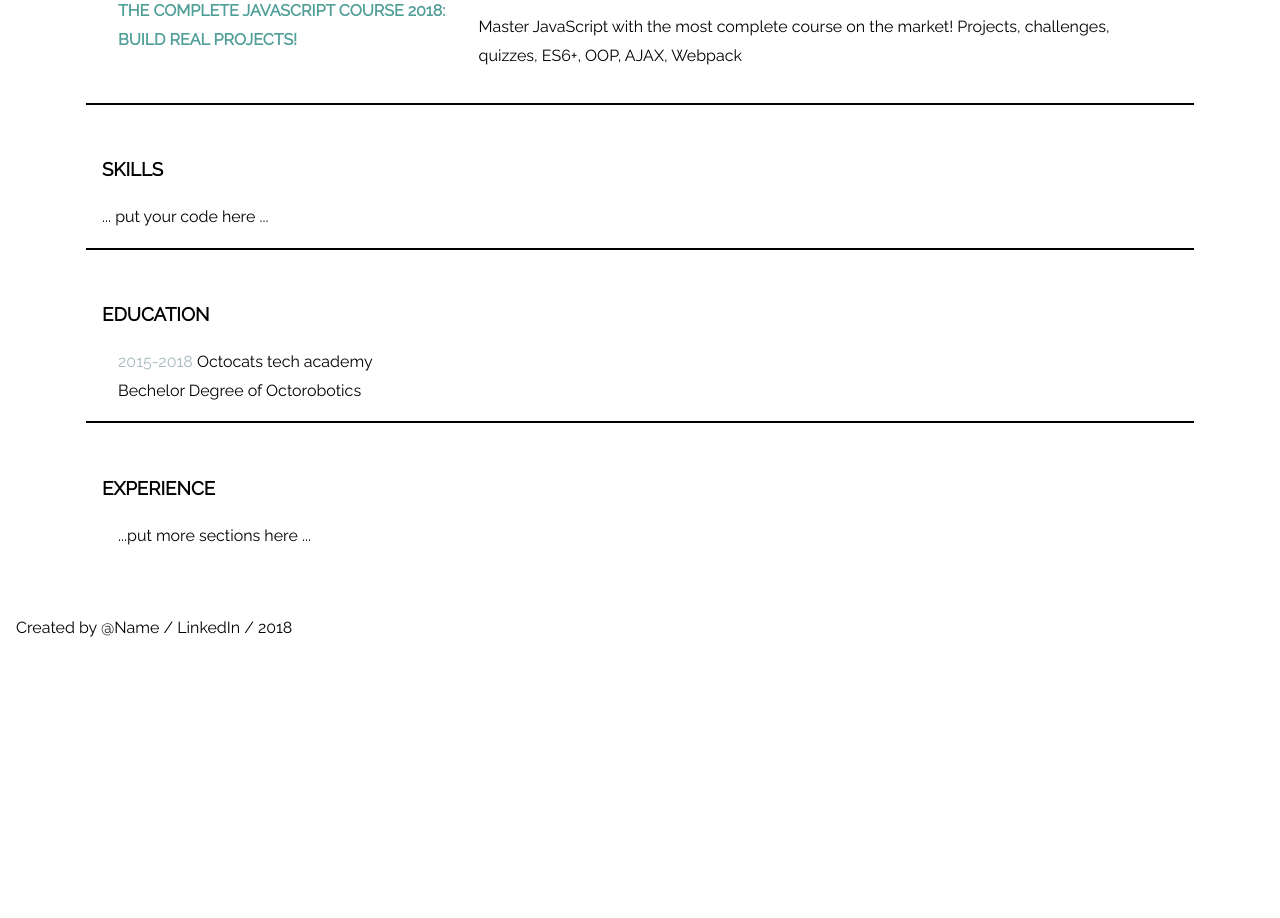
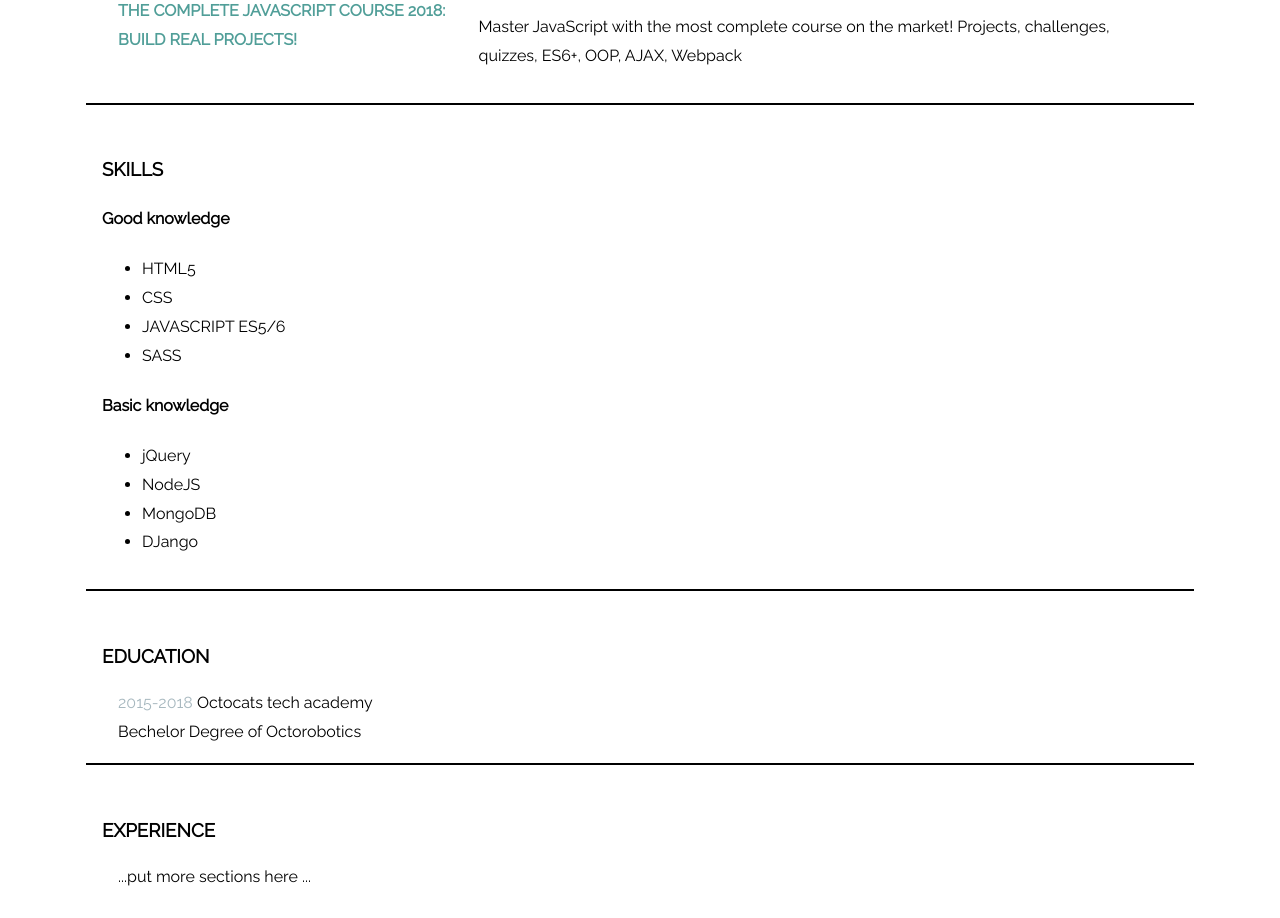
Before and after one commit to bantling93/resume, a plain HTML site: page index.html in a window 1280 px wide. Shown: the part 981-1899 px from the top of the page. Before the commit the page ends 1656 px from the top, so only its background shows below. Drawn offline with Linux system fonts and the light colour scheme.

```diff
--- a/index.html
+++ b/index.html
@@ -64,11 +64,31 @@
 				</div>
 			</article>
 		</section>
+
 		<!-- Skilss -->
 		<section>
 			<h3>Skills</h3>
 
-			... put your code here ...
+			<div class="skills">
+				<div class="column">
+					<h4>Good knowledge</h4>
+					<ul>
+						<li>HTML5</li>
+						<li>CSS</li>
+						<li>JAVASCRIPT ES5/6</li>
+						<li>SASS</li>
+					</ul>
+				</div>
+				<div class="column">
+					<h4>Basic knowledge</h4>
+					<ul>
+						<li>jQuery</li>
+						<li>NodeJS</li>
+						<li>MongoDB</li>
+						<li>DJango</li>
+					</ul>
+				</div>
+			</div>
 
 		</section>
 		<!-- Education -->
```
